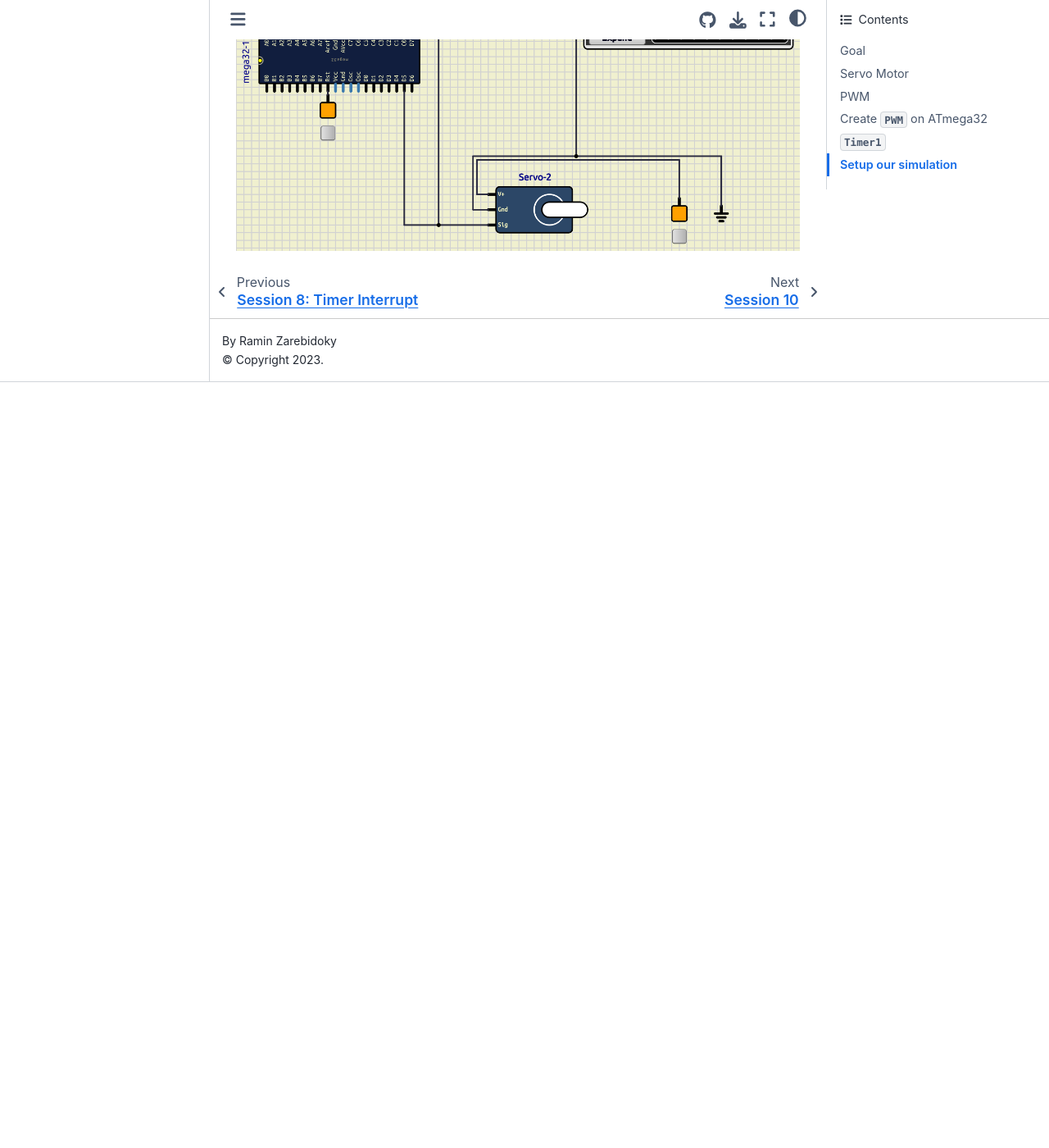
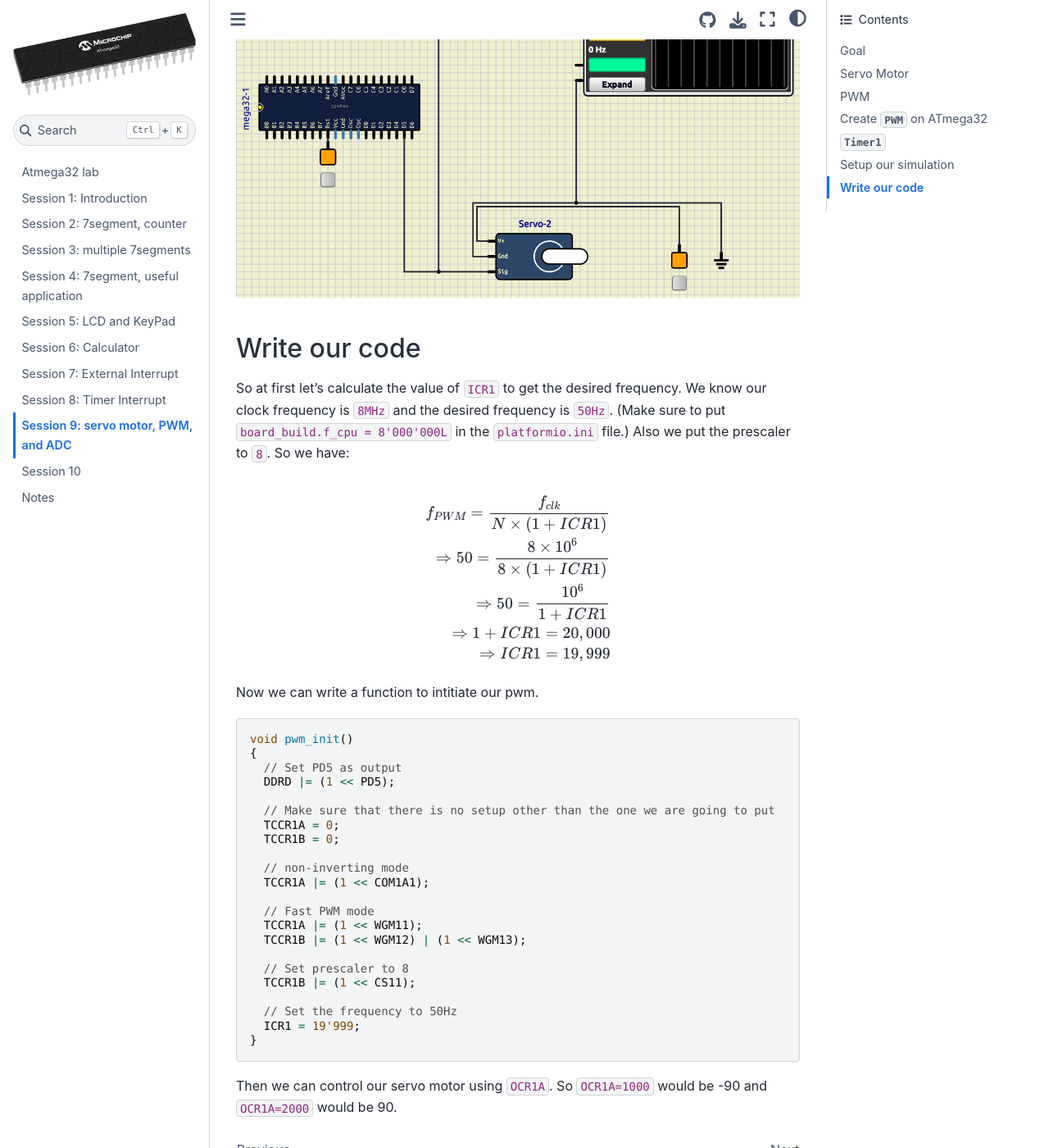
Before and after one commit to LiterallyTheOne/atmega32_lab, a Jupyter Book: the page built from docs/session_9.md, in a window 1280 px wide and 1400 px high, scrolled down 8676 px. Shown: the whole window at 82% size. Built offline with Jupyter Book 1.0.4 settings and Sphinx 7.4.7 and the Sphinx Book theme 1.1.4, drawn with Linux system fonts in a browser that asks for light colours; before the commit the page ends 9142 px from its top, so only the background shows below that; some of the changed text lies outside the part shown.

Commit message:
Add write our code

````diff
--- a/docs/session_9.md
+++ b/docs/session_9.md
@@ -17,6 +17,7 @@ It is widely used in robotics.
 We can control the position of the servo motor by sending a PWM signal to it.
 In this session, we will be using a simple DC servo motor wich only take
 angles in range of [-90, 90].
+-90 when we send `1000us` pulse, and 90 when we send `2000us` pulse.
 The desired `PWM` frequency for this servo motor is `50Hz`.
 This servo motor has three pins: VCC, GND, and signal.
 We are connecting those pins like this:
@@ -175,6 +176,7 @@ TCCR1B |= (1 << CS11);
 We do the following steps to setup our simulation for `pwm`.
 
 * Put an ATmega32 on the board.(make sure to connect its reset to a fixed volatage.)
+* set the clock frequency to 8MHz (in properties).
 * Then put a servo motor from **Outputs/Motors/Servo Motor** on the board.
 * Connect the `V+` pin of the servo motor a 5V (fixed voltage).
 * Connect the `GND` pin of the servo motor to the ground.
@@ -190,3 +192,53 @@ But to make sure that we are making the right frequency and to see the pulses we
 So you are going to have something like this:
 
 ![s9_servo_oscope](figures/s9_servo_oscope.png)
+
+## Write our code
+
+So at first let's calculate the value of `ICR1` to get the desired frequency.
+We know our clock frequency is `8MHz` and the desired frequency is `50Hz`.
+(Make sure to put `board_build.f_cpu = 8'000'000L` in the `platformio.ini` file.)
+Also we put the prescaler to `8`.
+So we have:
+
+$$
+f_{PWM} = \frac{f_{clk}}{N \times (1 + ICR1)}
+\\
+\Rightarrow 50 = \frac{8 \times 10^6}{8 \times (1 + ICR1)}
+\\
+\Rightarrow 50 = \frac{10^6}{1 + ICR1}
+\\
+\Rightarrow 1 + ICR1 = 20,000
+\\
+\Rightarrow ICR1 = 19,999
+$$
+
+Now we can write a function to intitiate our pwm.
+
+```cpp
+void pwm_init()
+{
+  // Set PD5 as output
+  DDRD |= (1 << PD5);
+
+  // Make sure that there is no setup other than the one we are going to put
+  TCCR1A = 0;
+  TCCR1B = 0;
+
+  // non-inverting mode
+  TCCR1A |= (1 << COM1A1);
+
+  // Fast PWM mode
+  TCCR1A |= (1 << WGM11);
+  TCCR1B |= (1 << WGM12) | (1 << WGM13);
+
+  // Set prescaler to 8
+  TCCR1B |= (1 << CS11);
+
+  // Set the frequency to 50Hz
+  ICR1 = 19'999;
+}
+```
+
+Then we can control our servo motor using `OCR1A`.
+So `OCR1A=1000` would be -90 and `OCR1A=2000` would be 90.
````
